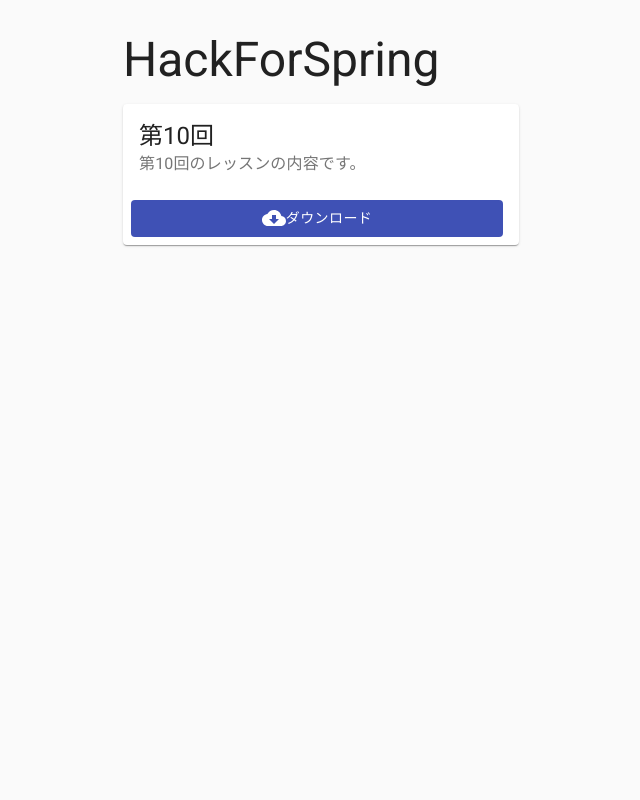
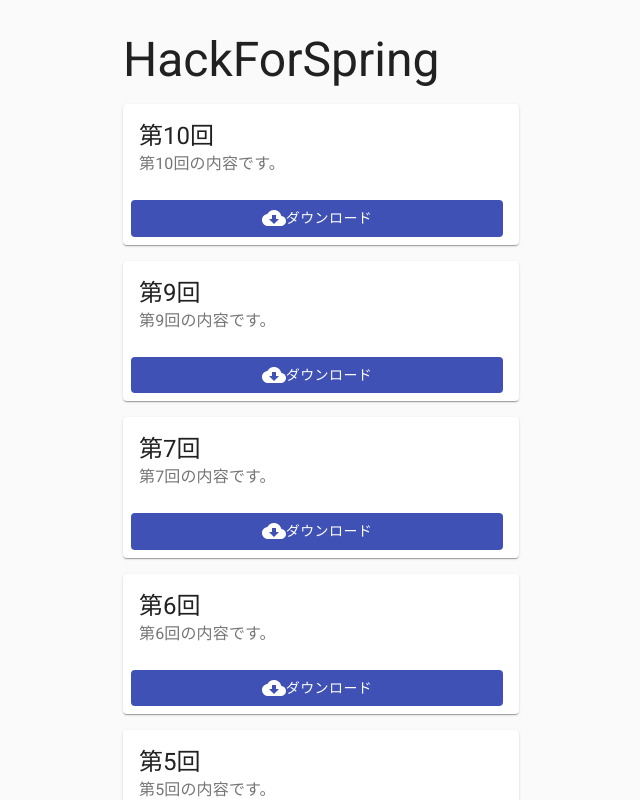
Before and after one commit to hota1024/hackforspring-repository-downloader, a Next.js app: page / in a window 1280 px wide. Shown: the top 800 px of the page, without its empty margins (319-959 px from the left). Built offline with nearby package versions, Linux system fonts and the light colour scheme.

Commit message:
Update data/repositoreis

```diff
--- a/data/repositories.ts
+++ b/data/repositories.ts
@@ -4,7 +4,42 @@ import { Repository } from '../types/Repository'
 export const Repositories: Repository[] = [
   {
     name: '第10回',
-    description: '第10回のレッスンの内容です。',
     repository: 'https://github.com/hackforspring/lesson-10'
+  },
+  {
+    name: '第9回',
+    repository: 'https://github.com/hackforspring/lesson-9'
+  },
+  {
+    name: '第7回',
+    repository: 'https://github.com/hackforspring/lesson-7'
+  },
+  {
+    name: '第6回',
+    repository: 'https://github.com/hackforspring/lesson-6'
+  },
+  {
+    name: '第5回',
+    repository: 'https://github.com/hackforspring/lesson-5'
+  },
+  {
+    name: '第4回',
+    repository: 'https://github.com/hackforspring/lesson-4'
+  },
+  {
+    name: '第3回',
+    repository: 'https://github.com/hackforspring/lesson-3'
+  },
+  {
+    name: '第2回',
+    repository: 'https://github.com/hackforspring/lesson-2'
+  },
+  {
+    name: '第1回',
+    repository: 'https://github.com/hackforspring/lesson-1'
+  },
+  {
+    name: '第0回',
+    repository: 'https://github.com/hackforspring/lesson-0'
   }
 ]
```
